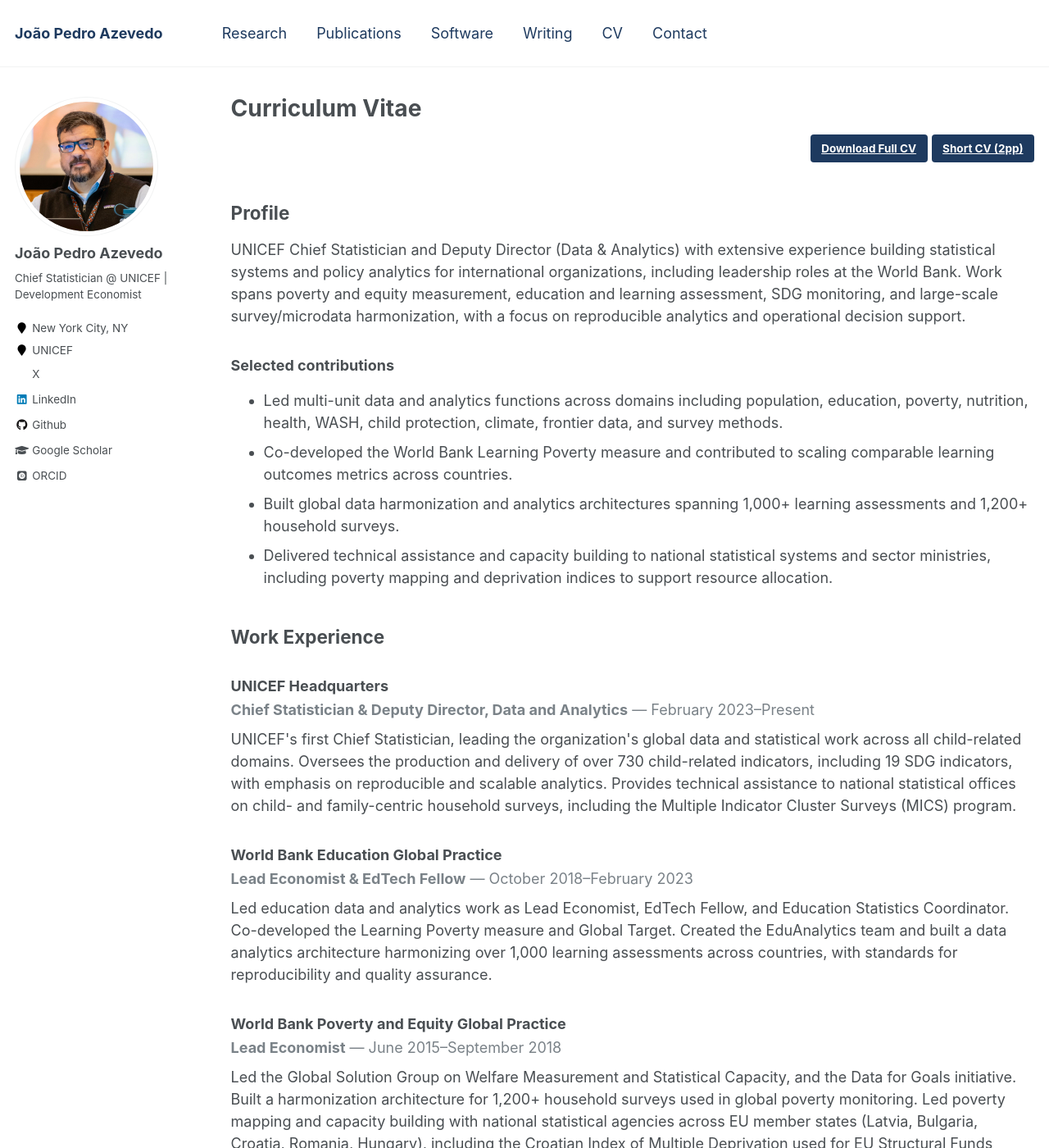
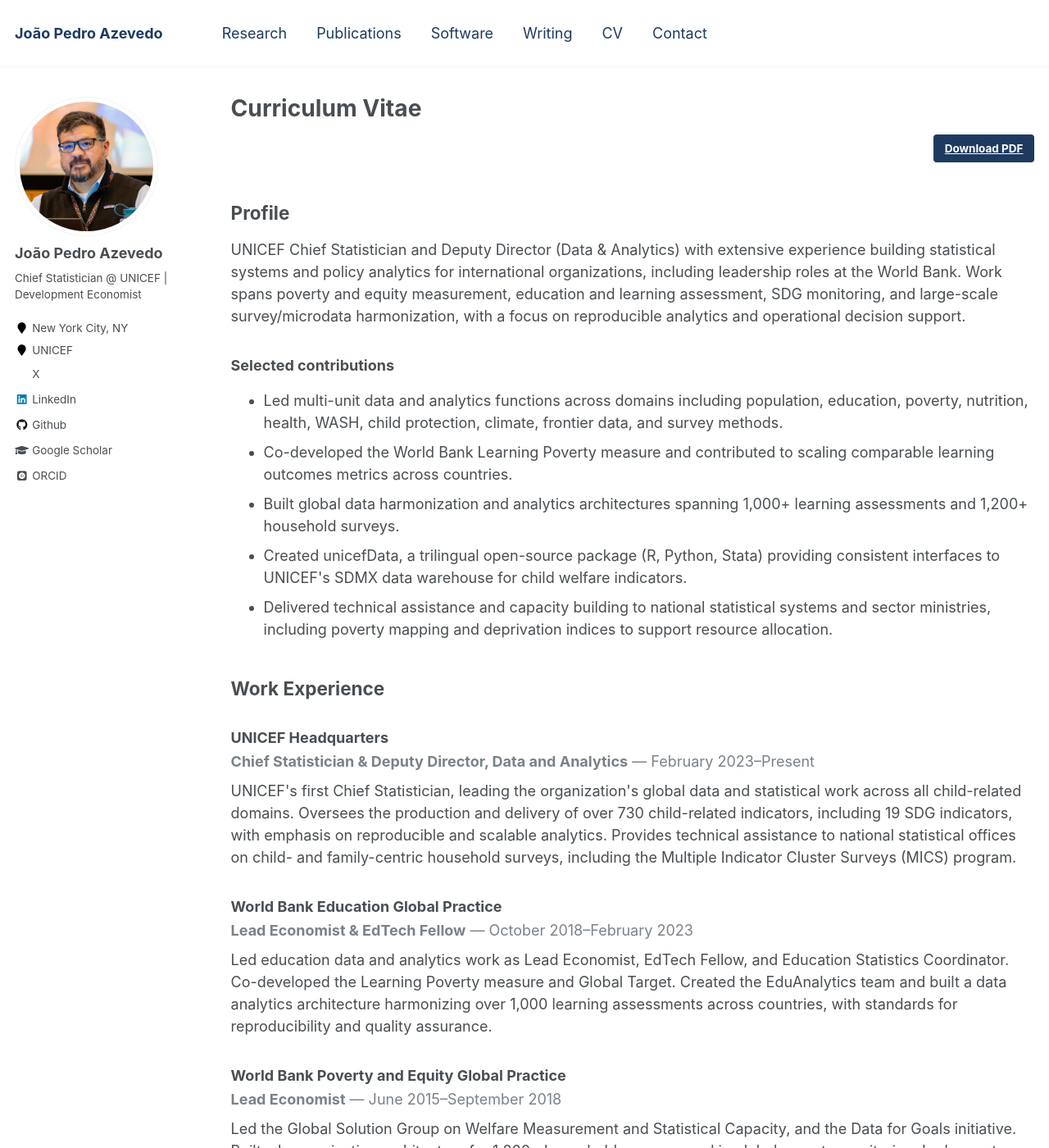
Before and after one commit to jpazvd/jpazvd.github.io, a Jekyll site: the page built from _pages/cv.md, in a window 1280 px wide and 1400 px high. Shown: the whole window at 82% size. Built offline with Jekyll 4.4.1, drawn with Linux system fonts in a browser that asks for light colours; some web fonts are replaced; some of the changed text lies outside the part shown.

Commit message:
sync: update from dev repo
Synced from: jpazvd/jpazvd.github.io-dev@2836c92eb12894d96a454e3ac39f3a361df0c296

```diff
--- a/_data/featured.yml
+++ b/_data/featured.yml
@@ -20,6 +20,11 @@ items:
     url: "https://academic.oup.com/wbro/article/36/1/1/6174606"
     type: "Article"
 
+  - title: "unicefData"
+    description: "Trilingual R, Python, and Stata package for accessing UNICEF child welfare indicators via SDMX API."
+    url: "https://github.com/unicef-drp/unicefData"
+    type: "Software"
+
   - title: "WBOPENDATA"
     description: "Stata module to access World Bank databases, downloaded 26,000+ times."
     url: "https://github.com/jpazvd/wbopendata"
--- a/_data/profile.yml
+++ b/_data/profile.yml
@@ -7,6 +7,7 @@ selected_contributions:
   - "Led multi-unit data and analytics functions across domains including population, education, poverty, nutrition, health, WASH, child protection, climate, frontier data, and survey methods."
   - "Co-developed the World Bank Learning Poverty measure and contributed to scaling comparable learning outcomes metrics across countries."
   - "Built global data harmonization and analytics architectures spanning 1,000+ learning assessments and 1,200+ household surveys."
+  - "Created unicefData, a trilingual open-source package (R, Python, Stata) providing consistent interfaces to UNICEF's SDMX data warehouse for child welfare indicators."
   - "Delivered technical assistance and capacity building to national statistical systems and sector ministries, including poverty mapping and deprivation indices to support resource allocation."
 
 service:
--- a/_pages/cv.md
+++ b/_pages/cv.md
@@ -23,10 +23,7 @@ redirect_from:
 
 <p class="cv-download">
   <a href="/files/cv-joao-pedro-azevedo.pdf" class="btn btn--primary">
-    Download Full CV
-  </a>
-  <a href="/files/cv-joao-pedro-azevedo-short.pdf" class="btn">
-    Short CV (2pp)
+    Download PDF
   </a>
 </p>
 
--- a/_pages/software.md
+++ b/_pages/software.md
@@ -244,7 +244,12 @@ description: "Stata modules and data analytics tools by João Pedro Azevedo incl
   <tbody>
     <tr>
       <td><strong><a href="https://github.com/unicef-drp/unicefData" target="_blank">unicefData</a></strong></td>
-      <td>Open data and analytics platform led by UNICEF's Office of the Chief Statistician, providing reproducible, standards-based tools for accessing official child-related statistics</td>
+      <td>Trilingual R, Python, and Stata library for downloading UNICEF child welfare indicators via SDMX API. Provides consistent interfaces across all three languages with cross-language test parity.<br>
+        <strong>Install:</strong>
+        <a href="https://cran.r-project.org/package=unicefData" target="_blank">CRAN</a> ·
+        <a href="https://pypi.org/project/unicefdata/" target="_blank">PyPI</a> ·
+        <a href="https://ideas.repec.org/c/boc/bocode/s459598.html" target="_blank">SSC</a>
+      </td>
       <td><a href="https://github.com/unicef-drp/unicefData" target="_blank"><i class="fab fa-github"></i></a></td>
     </tr>
     <tr>
--- a/_sass/_print.scss
+++ b/_sass/_print.scss
@@ -283,52 +283,4 @@
   .page__title {
     display: none;
   }
-
-  /* ---- Short CV: tighter spacing for 2-page target ---- */
-  .cv-short-body {
-    h2 {
-      font-size: 12pt;
-      margin-top: 8pt;
-      margin-bottom: 4pt;
-      padding-bottom: 2pt;
-    }
-
-    h3 {
-      font-size: 10pt;
-      margin-top: 6pt;
-      margin-bottom: 2pt;
-    }
-
-    ul {
-      margin-top: 1pt;
-      margin-bottom: 4pt;
-    }
-
-    li {
-      margin-bottom: 1pt;
-    }
-
-    .cv-job {
-      margin-bottom: 2pt;
-    }
-
-    .cv-job__meta {
-      font-size: 9pt;
-    }
-
-    .cv-pub {
-      font-size: 9.5pt;
-      margin-bottom: 2pt;
-    }
-
-    .cv-citation-summary {
-      font-size: 9pt;
-      margin-bottom: 6pt;
-    }
-
-    .cv-prose {
-      font-size: 9.5pt;
-      line-height: 1.4;
-    }
-  }
 }
```
Also changed, not shown: _data/cv_short.yml (deleted, +0 -27 lines), _data/events.yml (+56 -1 lines), _pages/cv-short.md (deleted, +0 -118 lines), .github/workflows/generate-cv-pdf.yml, 2 other files.
